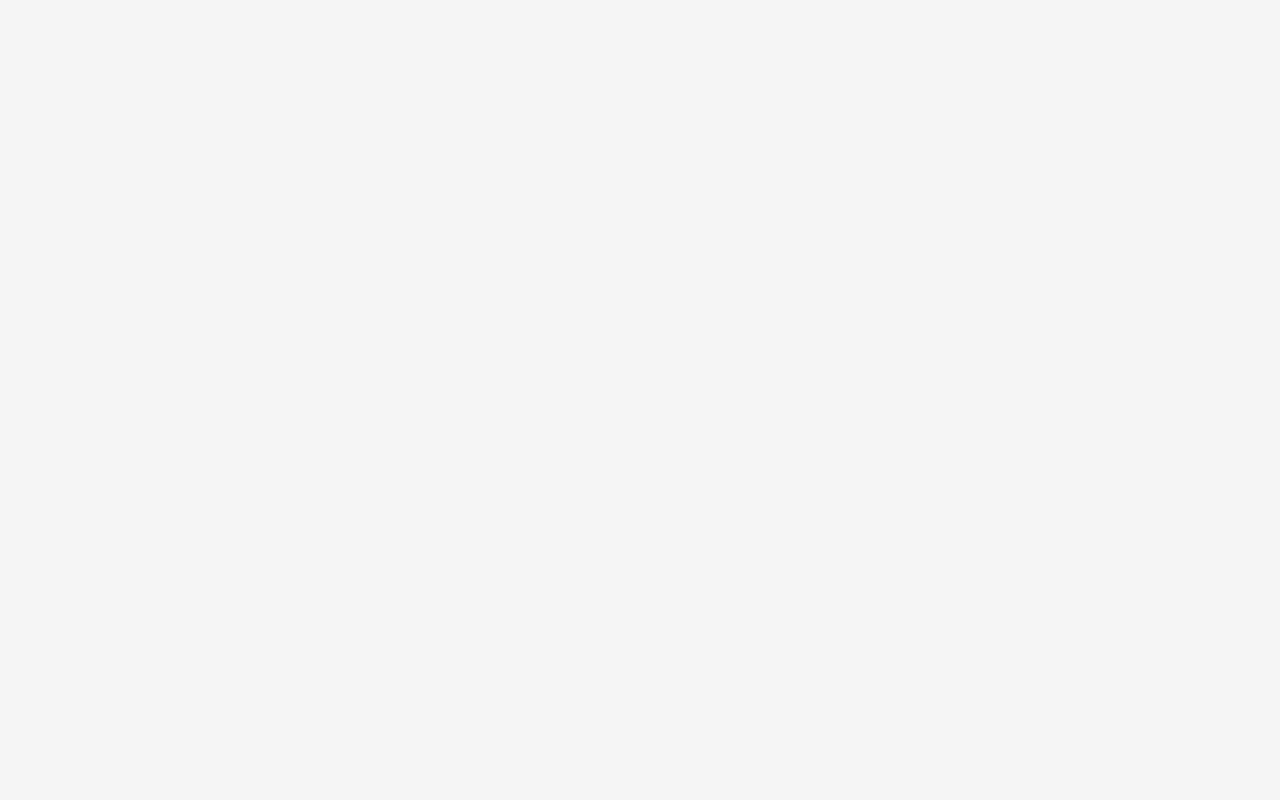
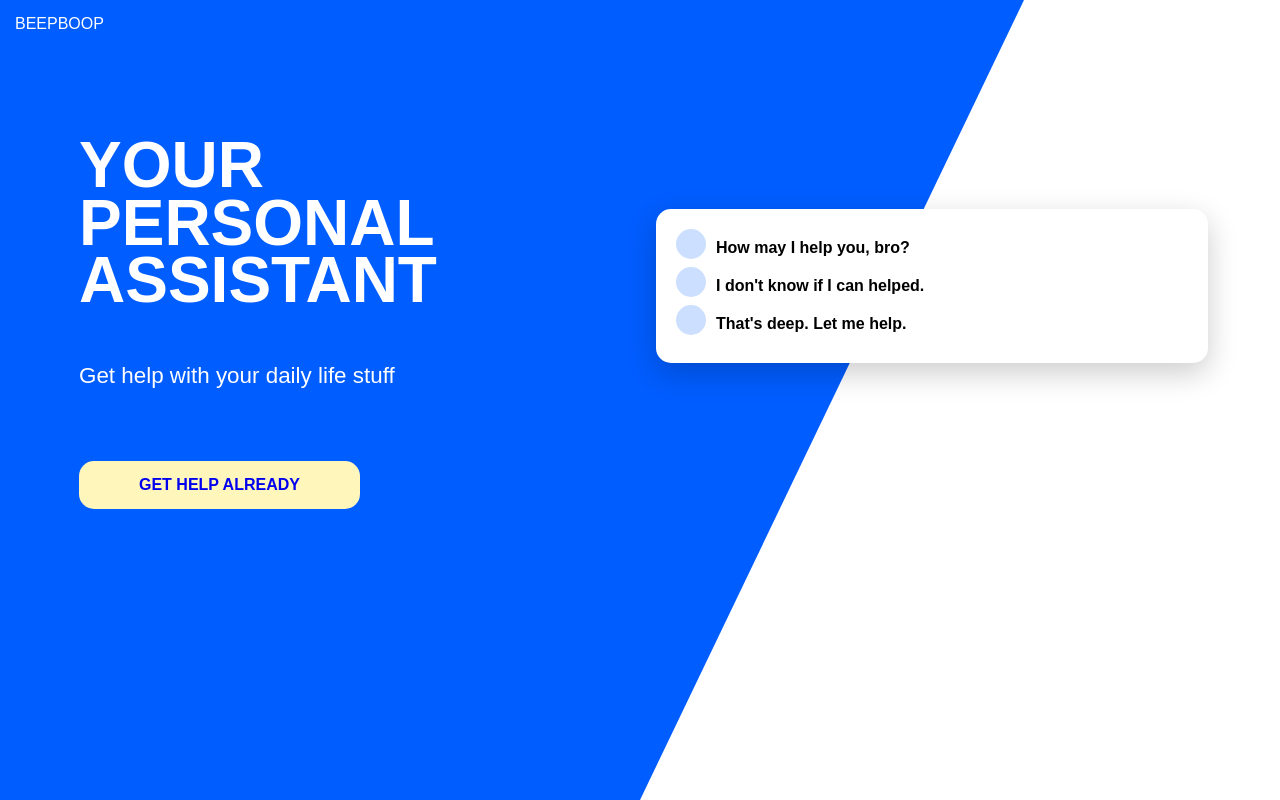
Before and after one commit to RamAnbalagan/sassy-css-landing-page, a plain HTML site: page index.html in a window 1280 px wide. Drawn offline with Linux system fonts and the light colour scheme.

Commit message:
finished-sass-crash-course

```diff
--- a/css/main.scss
+++ b/css/main.scss
@@ -1,8 +1,143 @@
-$mycolor : #f4f4f4;
+// Variables
+$mycolor : #333;
+$padding : 15px;
+$borders : 15px;
+$desktop: 840px;
+
+@mixin desktop {
+  @media ( min-width: #{$desktop}) {
+    @content;
+  }
+}
+
+
 $colors : (
-  $primary: #333;
-  $secondary: #f4f4f4f4;
-)
+  primary: #005DFF,
+  secondary: #fff6bb,
+  primary-light: lighten(#005DFF,40%),
+  primary-dark: dark(#005DFF,40%)
+);
+
+@function color($color-name) {
+  @return map-get($colors,$color-name);
+}
+
+body,html {
+ height: 100%;
+}
+
 body {
-  background-color : $mycolor;
+  height: 100%;
+  font-family: Arial, Helvetica, sans-serif;
+  margin: 0;
+  padding:0;
+  box-sizing: border-box;
+  #bg {
+    clip-path: polygon(100% 0, 100% 79%, 44% 100%, 0 100%, 0 0);
+    background-color: color(primary);
+    width: 100%;
+    height:100%;
+    position: absolute;
+    z-index: -1;
+
+    // Mixin usage
+    @include desktop {
+      clip-path: polygon(0 0, 80% 0, 50% 100%, 0 100%);
+    }
+  }
+
+  header a {
+    color: #fff;
+    text-decoration: none;
+    padding: $padding;
+    display: block;
+    text-transform: uppercase;
+  }
 }
+
+main {
+  @include desktop {
+    display: grid;
+    grid-template-columns: 50% auto;
+    grid-template-areas: "primary card";
+  }
+  section#card{
+    background: white;
+    padding : 20px;
+    margin: 1em auto;
+    border-radius: $borders;
+    box-shadow: 0 10px 30px rgba(0,0,0,0.2);
+    width: 80%;
+
+    @include desktop {
+      grid-area: card;
+      height: fit-content;
+      align-self: center;
+      margin: 1em;
+    }
+
+    ul {
+      list-style-type: none;
+      padding: 0;
+      margin: 0;
+      li {
+        margin-bottom : 10px;
+        span{
+          position: absolute;
+          width: 30px;
+          height: 30px;
+          background-color: color(primary-light);
+          border-radius: 50px;
+          margin-right: 10px;
+        }
+
+        strong {
+          display: inline-block;
+          margin-left: max(40px);
+          margin-top:10px;
+        }
+      }
+    }
+  }
+  section#primary {
+    color : #fff;
+    padding: $padding;
+    text-align:center;
+    @include desktop {
+      grid-area: primary;
+      text-align: left;
+      margin: 4em 0 0 4em;
+    }
+    h1 {
+      font-size: 3em;
+      margin-top: 10px;
+      text-transform: uppercase;
+      @include desktop {
+        width: 30%;
+        font-size: 4em;
+        line-height: 0.9em;
+      }
+    }
+
+    p {
+      font-size : 1.4em;
+    }
+
+    a {
+      color: color(primary-dark);
+      border-radius: $borders;
+      text-decoration: none;
+      text-transform: uppercase;
+      font-weight: bold;
+      background-color: color(secondary);
+      display: block;
+      text-align: center;
+      margin: 50px auto 0 auto;
+      padding: $padding;
+      @include desktop {
+        display: inline-block;
+        padding: $padding $padding*4;
+      }
+    }
+  }
+}
--- a/index.html
+++ b/index.html
@@ -8,6 +8,32 @@
   <link rel="stylesheet" href="css/main.css">
 </head>
 <body>
-
+  <div id="bg"></div>
+    <header>
+      <a href="#">BeepBoop </a>
+    </header>
+    <main>
+      <section id="card">
+        <ul>
+          <li>
+            <span></span>
+            <strong>How may I help you, bro?</strong>
+          </li>
+          <li>
+            <span></span>
+            <strong>I don't know if I can helped.</strong>
+          </li>
+          <li>
+            <span></span>
+            <strong>That's deep. Let me help.</strong>
+          </li>
+        </ul>
+      </section>
+      <section id="primary">
+        <h1>Your Personal Assistant</h1>
+        <p> Get help with your daily life stuff</p>
+        <a href="#"> Get help already</a>
+      </section>
+    </main>
 </body>
 </html>
```
Also changed, not shown: css/main.css, 2 other files.
